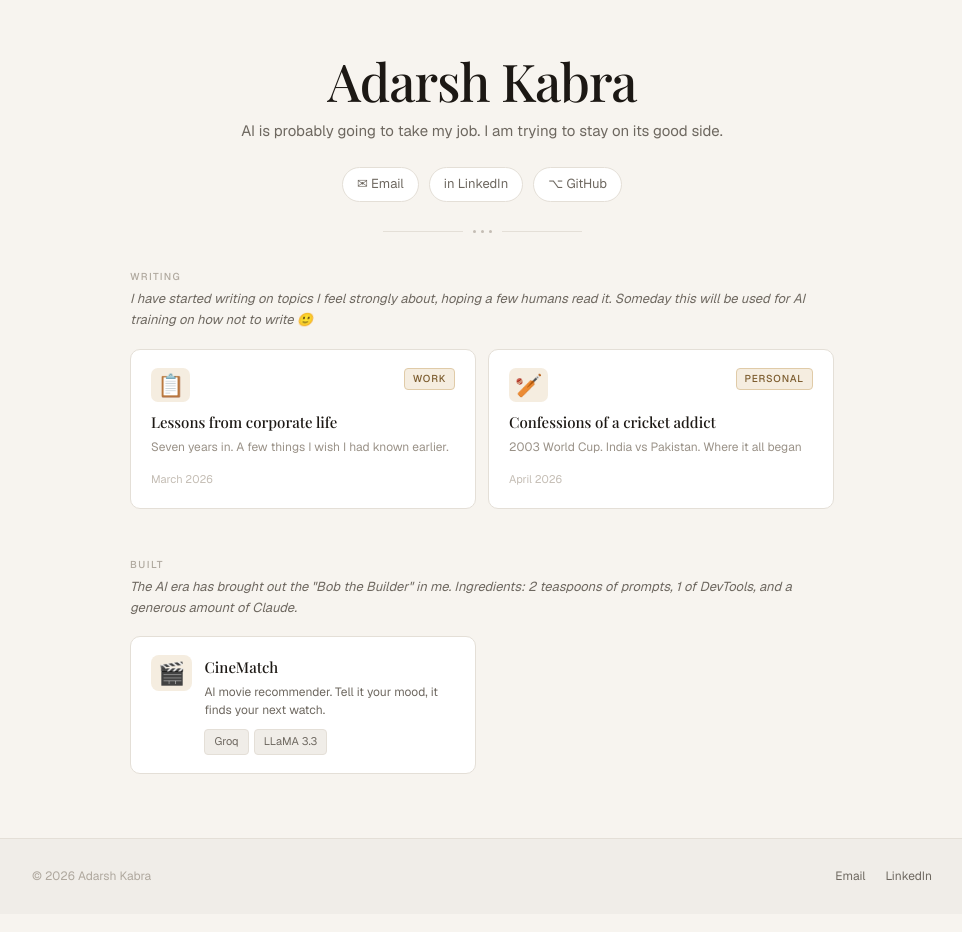
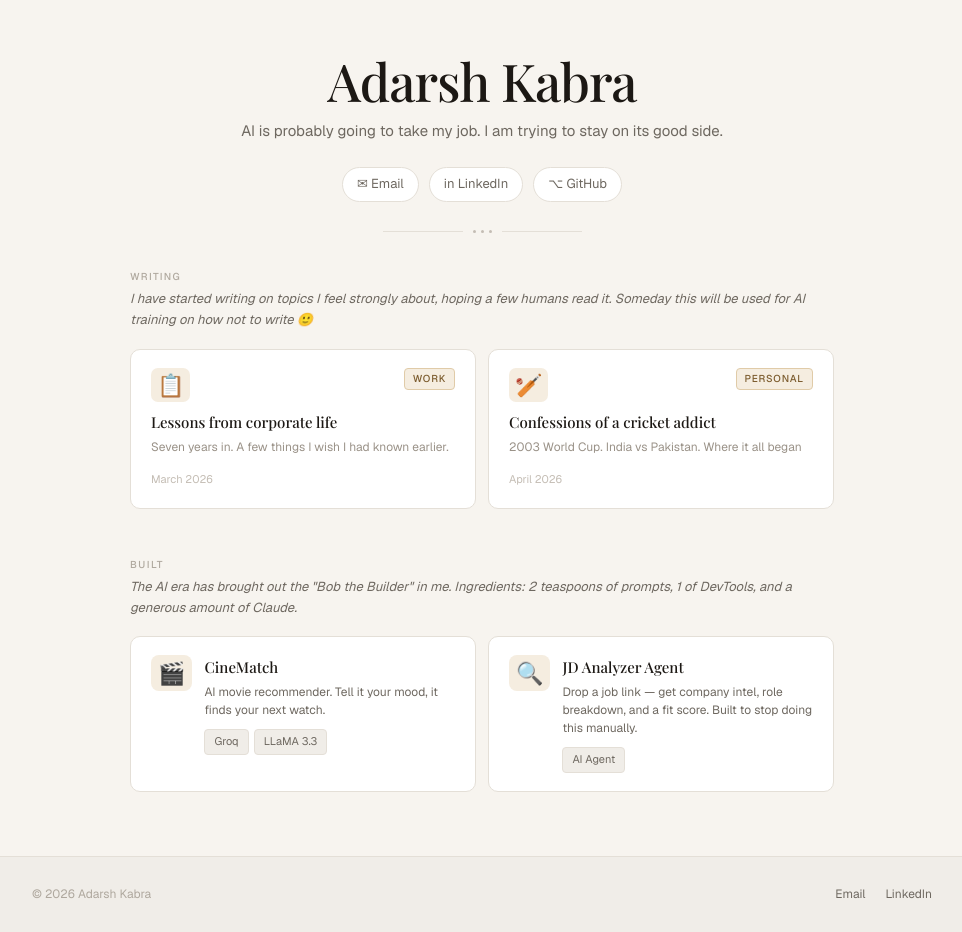
Before and after one commit to adarshkabra/adarsh-kabra, a Next.js app: page / in a window 1280 px wide. Shown: the whole page, without its empty margins (158-1120 px from the left). Built offline with nearby package versions, Linux system fonts and the light colour scheme; a web font is replaced by a local one.

Commit message:
Add JD Analyzer Agent to built section

```diff
--- a/app/page.tsx
+++ b/app/page.tsx
@@ -29,6 +29,13 @@ const projects = [
     desc: 'AI movie recommender. Tell it your mood, it finds your next watch.',
     tech: ['Groq', 'LLaMA 3.3'],
     href: 'https://01cinematch.netlify.app',
+  },
+  {
+    emoji: '🔍',
+    name: 'JD Analyzer Agent',
+    desc: 'Drop a job link — get company intel, role breakdown, and a fit score. Built to stop doing this manually.',
+    tech: ['AI Agent'],
+    href: 'https://www.youtube.com/watch?v=YmJLhRrSRLI',
   }
 ]
 
```
